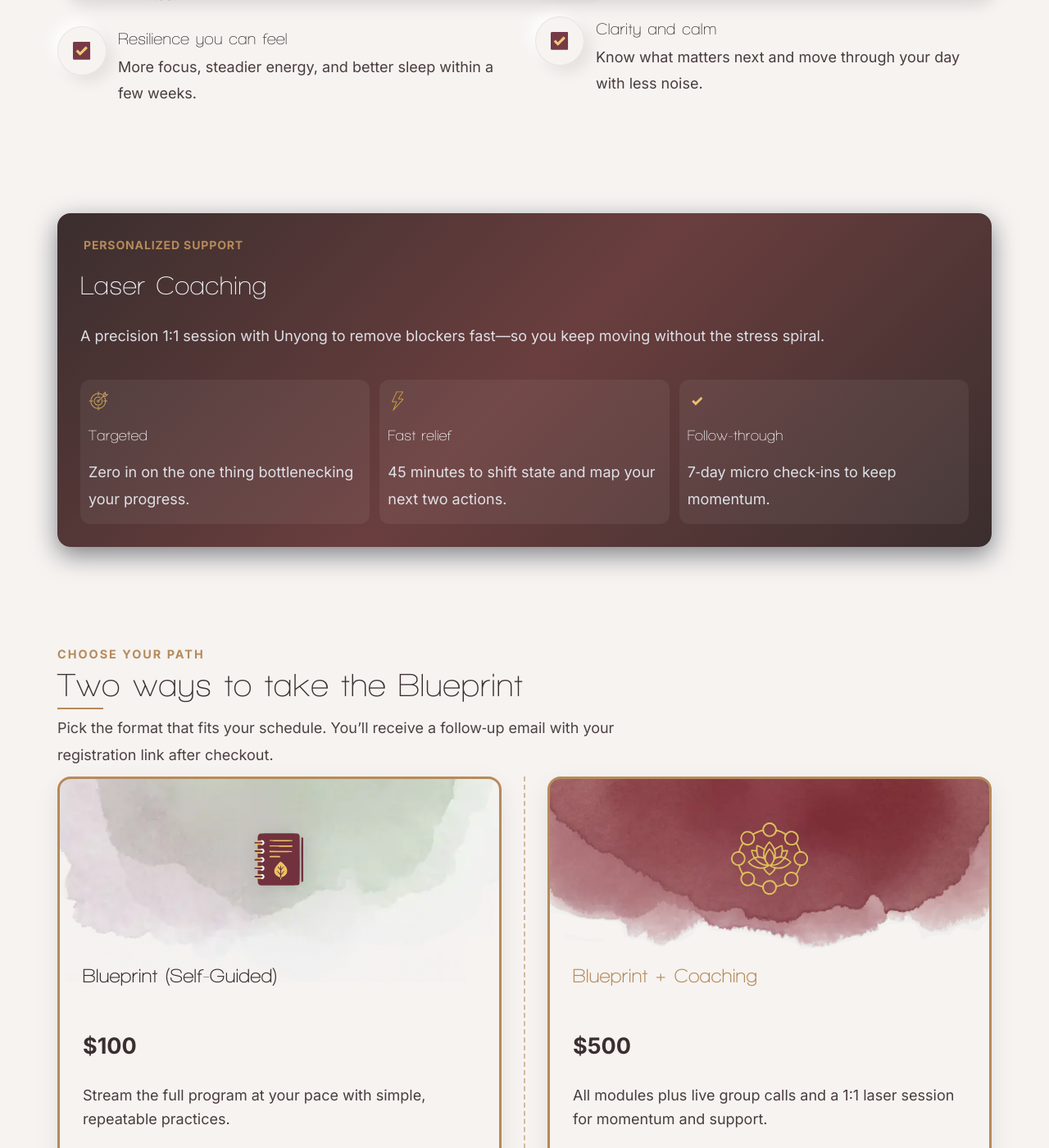
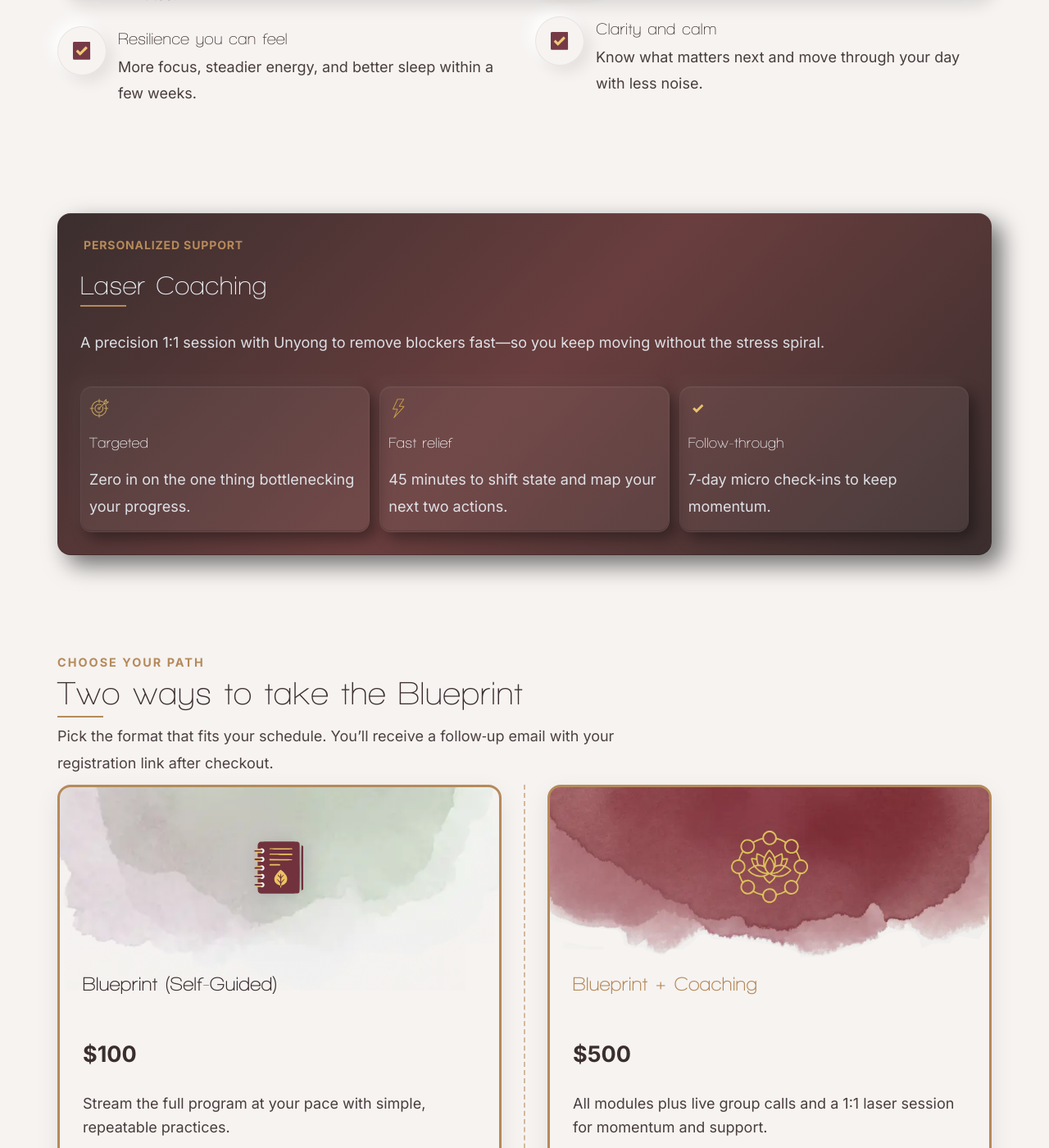
Before and after one commit to chriswakeley/test-blog, a Jekyll site: the page built from course.md, in a window 1280 px wide and 1400 px high, scrolled down 1369 px. Shown: the whole window at 82% size. Built offline with Jekyll 4.4.1, drawn with Linux system fonts in a browser that asks for light colours.

Commit message:
Enhance Laser Coaching Spotlight with neumorphic shadows and underline style for title

```diff
--- a/assets/css/main.css
+++ b/assets/css/main.css
@@ -550,7 +550,12 @@
   background: linear-gradient(135deg, #3b2e2e 0%, #6a3e3e 50%, #3b2e2e 100%);
   color:#ECF2F8;
   border:0;
-  box-shadow: 0 10px 30px rgba(11,18,32,.5);
+  /* Neumorphic-style shadows on dark surface */
+  box-shadow:
+    -12px -12px 24px rgba(255,255,255,.04),
+    12px 12px 28px rgba(0,0,0,.55),
+    inset 0 1px 0 rgba(255,255,255,.06),
+    inset 0 -1px 0 rgba(0,0,0,.22);
   overflow:hidden;
 }
 .laser-spotlight.is-dark h2{ color:#ECF2F8 }
@@ -563,11 +568,17 @@
 .laser-spotlight.is-dark .feature-list.pillars{ grid-template-columns: repeat(3, minmax(0,1fr)); gap:12px; margin-top:8px }
 .laser-spotlight.is-dark .feature-list.pillars .feature{
   background: rgba(255,255,255,.06);
-  box-shadow: none;
-  border-radius:12px;
+  border-radius:14px;
   padding:14px 10px; /* thinner sides, a bit more vertical */
   min-height:120px; /* taller */
   display:flex; flex-direction:column; justify-content:center;
+  /* Neumorphic tile shadows */
+  box-shadow:
+    -8px -8px 18px rgba(255,255,255,.04),
+    8px 8px 18px rgba(0,0,0,.38),
+    inset 0 1px 0 rgba(255,255,255,.05),
+    inset 0 -1px 0 rgba(0,0,0,.20);
+  border:1px solid rgba(255,255,255,.04);
 }
 .laser-spotlight.is-dark .feature-list.pillars .feature h3{ color:#F8FAFC }
 .laser-spotlight.is-dark .feature-list.pillars .feature p{ color:#ECF2F8; opacity:.9 }
@@ -597,6 +608,10 @@
   .laser-spotlight.is-dark .feature-list.pillars{ grid-template-columns:1fr }
 }
 
+/* Underline style for Laser Coaching title to match other sections */
+.laser-spotlight .laser-copy h2{ position:relative; padding-bottom:8px }
+.laser-spotlight .laser-copy h2::after{ content:""; position:absolute; left:0; bottom:0; width:56px; height:2px; background: var(--sb-gold) }
+
 /* Simple variant: just the three pillars */
 .laser-spotlight.is-simple .laser-card{ grid-template-columns: 1fr }
 .laser-spotlight.is-simple .laser-copy{ gap: 10px }
```
